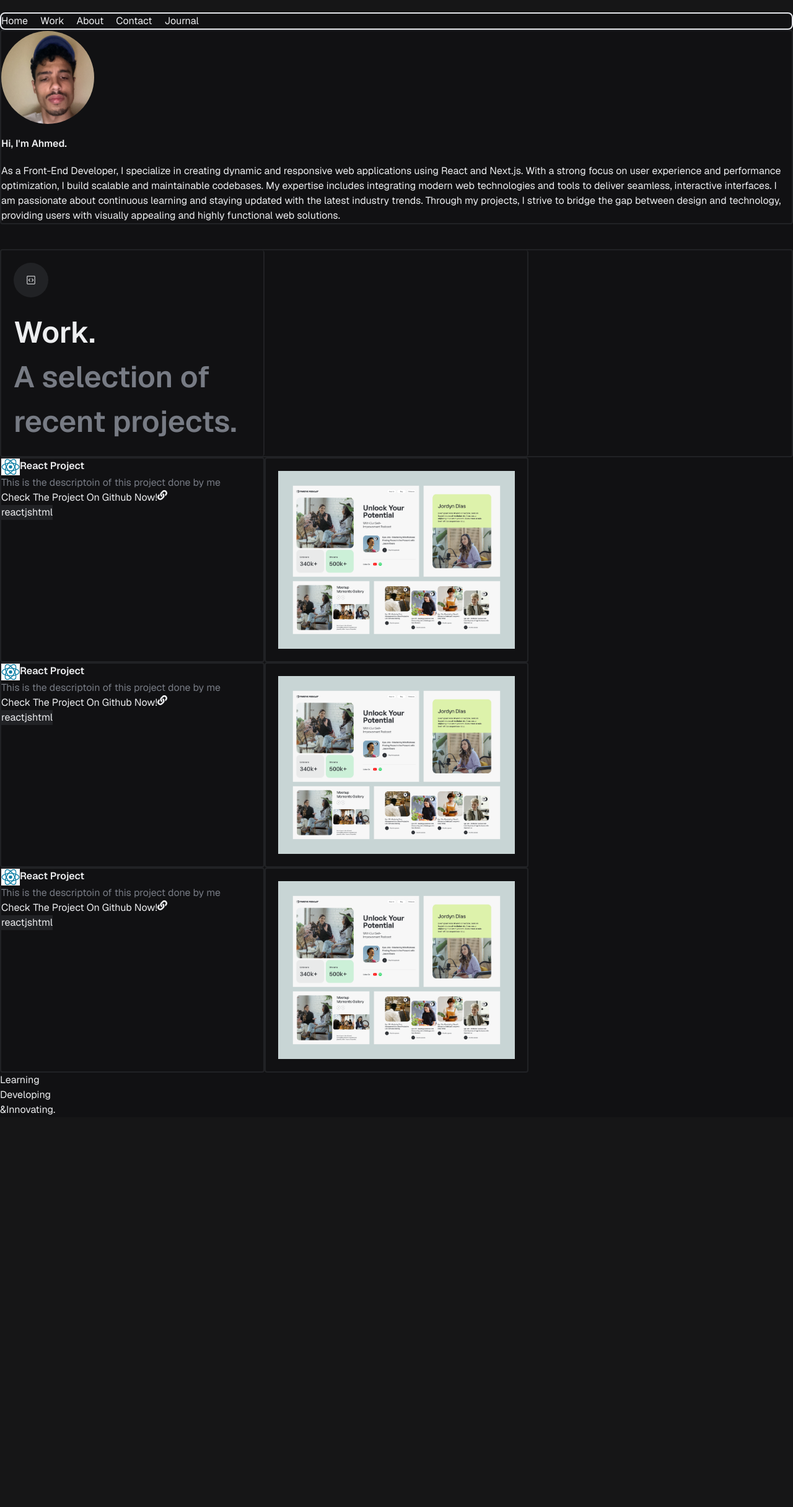
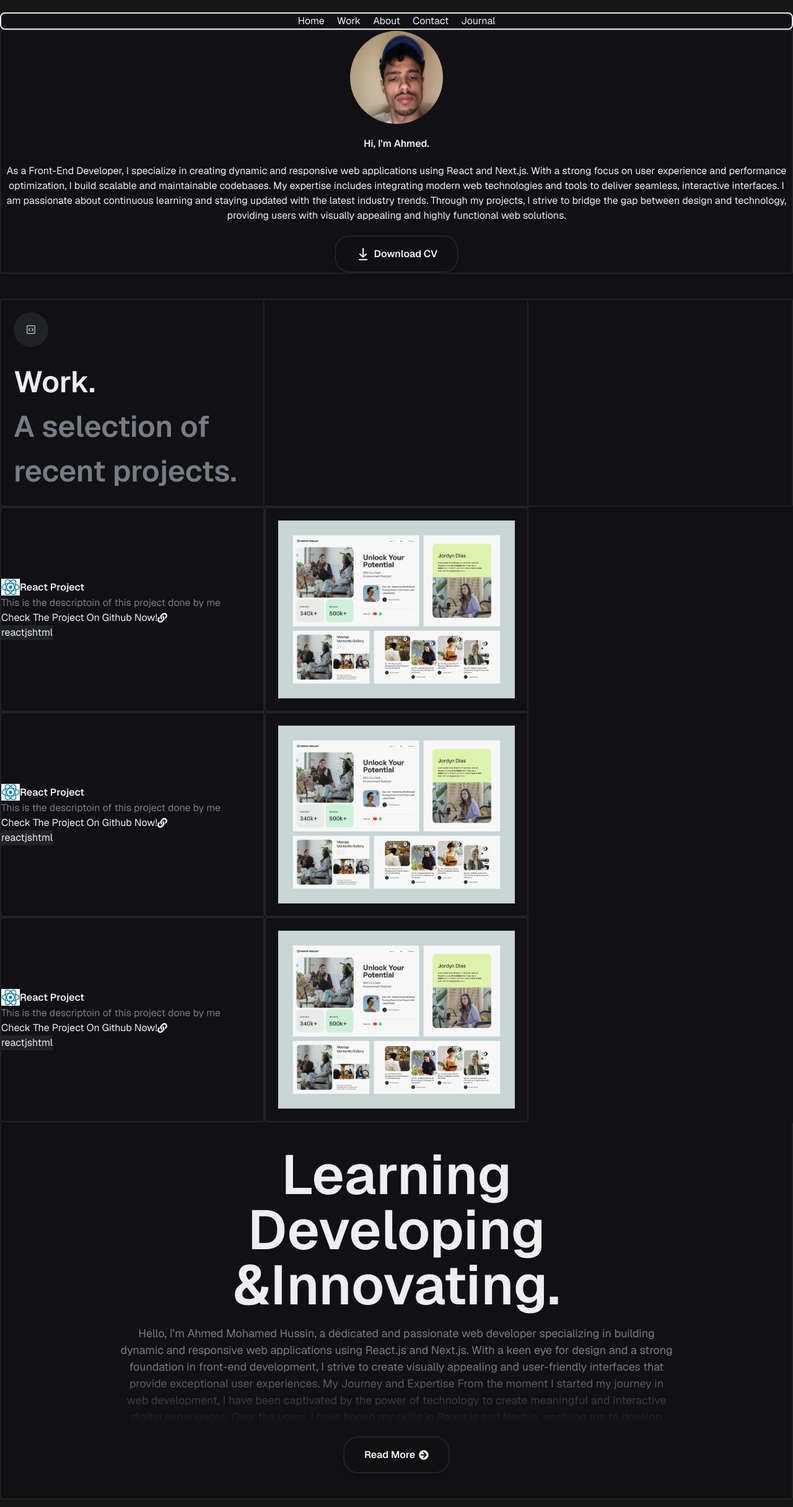
Before and after one commit to Ahmedhussin1/Personal-Portfolio, a Next.js app: page / in a window 1280 px wide. Shown: the whole page at 62% size. Before the commit the page ends 1803 px from the top, so only its background shows below. Built offline with nearby package versions, Linux system fonts and the light colour scheme.

Commit message:
about me section is finished with show more section done using use state to show the text when clicking the button and adding a fade over the text

```diff
--- a/src/Components/Hero.jsx
+++ b/src/Components/Hero.jsx
@@ -1,6 +1,7 @@
-import React from 'react'
+import React from "react";
 import Image from "next/image";
-import profilePic from '../../public/IMG_5814-sq.JPG'
+import Link from "next/link";
+import profilePic from "../../public/IMG_5814-sq.JPG";
 function Hero() {
   return (
     <div className="border-2 border-lines-color rounded">
@@ -13,7 +14,7 @@ function Hero() {
           height={150}
         />
         <h1 className="text-[90px] font-semibold text-white">Hi, I'm Ahmed.</h1>
-        <p className='text-center'>
+        <p className="text-center">
           As a Front-End Developer, I specialize in creating dynamic and
           responsive web applications using React and Next.js. With a strong
           focus on user experience and performance optimization, I build
@@ -24,9 +25,45 @@ function Hero() {
           to bridge the gap between design and technology, providing users with
           visually appealing and highly functional web solutions.
         </p>
+        <a href="/Ahmed Mohamed Hussin (CV).pdf" download>
+          <button class="cursor-pointer group relative flex gap-1.5 px-8 py-4 bg-[#111113] bg-opacity-80 text-[#f1f1f1] rounded-3xl hover:bg-opacity-70 transition font-semibold shadow-md border-2 border-lines-color">
+            <svg
+              xmlns="http://www.w3.org/2000/svg"
+              fill="none"
+              viewBox="0 0 24 24"
+              height="24px"
+              width="24px"
+            >
+              <g stroke-width="0" id="SVGRepo_bgCarrier"></g>
+              <g
+                stroke-linejoin="round"
+                stroke-linecap="round"
+                id="SVGRepo_tracerCarrier"
+              ></g>
+              <g id="SVGRepo_iconCarrier">
+                {" "}
+                <g id="Interface / Download">
+                  {" "}
+                  <path
+                    stroke-linejoin="round"
+                    stroke-linecap="round"
+                    stroke-width="2"
+                    stroke="#f1f1f1"
+                    d="M6 21H18M12 3V17M12 17L17 12M12 17L7 12"
+                    id="Vector"
+                  ></path>{" "}
+                </g>{" "}
+              </g>
+            </svg>
+            Download CV
+            <div class="absolute opacity-0 -bottom-full rounded-md py-2 px-2 bg-[#161617] bg-opacity-70 left-1/2 -translate-x-1/2 group-hover:opacity-100 transition-opacity shadow-lg">
+              Download
+            </div>
+          </button>
+        </a>
       </div>
     </div>
   );
 }
 
-export default Hero
+export default Hero;
--- a/src/app/page.js
+++ b/src/app/page.js
@@ -1,3 +1,4 @@
+'use client'
 import Navbar from "@/Components/Navbar";
 import Hero from "@/Components/Hero";
 import Image from "next/image";
@@ -5,8 +6,13 @@ import WorkCard from "@/Components/WorkCard";
 import reactIcon from "../../public/images.png";
 import projectImg from "../../public/original-accb2ef29d68a2a29119c5e3ff116f33.png";
 import { GoCodeSquare } from "react-icons/go";
+import { FaArrowCircleRight } from "react-icons/fa";
+import { useState } from "react";
+
 
 export default function Home() {
+    const [showFullText, setShowFullText] = useState(false);
+
   return (
     <div className="max-w-7xl mx-auto bg-background-color">
       {/* hero section */}
@@ -51,9 +57,76 @@ export default function Home() {
         skills={["react", "js", "html"]}
       />
       {/* about section */}
-      <div>
-        <div>
-          <h1>Learning <br/> Developing <br/> &Innovating.</h1>
+      <div className="flex flex-col justify-center items-center gap-5 border-2 border-lines-color rounded border-t-0">
+        <div className="flex justify-center items-center pt-10">
+          <h1 className="text-[89px] text-[#edeef0] text-center font-semibold leading-none">
+            Learning <br /> Developing <br /> &Innovating.
+          </h1>
+        </div>
+        <div
+          className={`max-w-4xl mx-auto text-center relative overflow-hidden ${
+            !showFullText ? "max-h-[10rem] fade-mask" : ""
+          }`}
+        >
+          <p className="text-[18px] text-[#777b84]">
+            Hello, I’m Ahmed Mohamed Hussin, a dedicated and passionate web
+            developer specializing in building dynamic and responsive web
+            applications using React.js and Next.js. With a keen eye for design
+            and a strong foundation in front-end development, I strive to create
+            visually appealing and user-friendly interfaces that provide
+            exceptional user experiences. My Journey and Expertise From the
+            moment I started my journey in web development, I have been
+            captivated by the power of technology to create meaningful and
+            interactive digital experiences. Over the years, I have honed my
+            skills in React.js and Next.js, enabling me to develop scalable and
+            maintainable web applications. My technical expertise is
+            complemented by my good taste in design, ensuring that my projects
+            are not only functional but also aesthetically pleasing. Notable
+            Projects One of the most significant milestones in my career was my
+            graduation project, where I was responsible for developing the
+            front-end of an online code judge system. This project showcased my
+            ability to handle complex requirements and deliver a polished,
+            user-centric interface that met the high standards of both
+            functionality and design. In addition to my graduation project, I
+            have completed numerous other projects, many of which are available
+            on my GitHub profile. These projects demonstrate my versatility and
+            commitment to continuous learning and improvement. Whether it’s
+            developing e-commerce websites, personal portfolios, or interactive
+            web applications, I always strive to push the boundaries of what’s
+            possible with web technologies. Mastering Animation Beyond static
+            design, I have also delved into the world of web animations using
+            Framer Motion. I understand that animations can significantly
+            enhance user engagement and provide a more immersive experience. I
+            have successfully integrated Framer Motion into several projects,
+            adding fluid and engaging animations that elevate the overall user
+            experience. Continuous Learning and Passion My passion for web
+            development and design drives me to stay updated with the latest
+            trends and best practices in the industry. I am constantly exploring
+            new technologies and techniques to enhance my skill set and deliver
+            cutting-edge solutions. I believe that a great developer is always
+            learning, and I am committed to growing both personally and
+            professionally. Let’s Connect I am excited to connect with
+            like-minded professionals, collaborate on innovative projects, and
+            contribute to the ever-evolving field of web development. Whether
+            you are looking for a developer to bring your vision to life or
+            simply want to discuss the latest trends in web technologies, feel
+            free to reach out to me.
+          </p>
+          {!showFullText && (
+            <div className="absolute bottom-0 w-full h-24 bg-gradient-to-t from-[#111113] to-transparent pointer-events-none"></div>
+          )}
+        </div>
+        <div className="pb-10">
+          <button
+            onClick={() => setShowFullText(!showFullText)}
+            className="cursor-pointer group relative flex items-center gap-1.5 px-8 py-4 bg-[#111113] bg-opacity-80 text-[#f1f1f1] rounded-3xl hover:bg-opacity-70 transition font-semibold shadow-md border-2 border-lines-color"
+          >
+            {showFullText ? "Show Less" : "Read More"}
+            <FaArrowCircleRight />
+            <div className="absolute opacity-0 -bottom-full rounded-md py-2 px-2 bg-[#161617] bg-opacity-70 left-1/2 -translate-x-1/2 group-hover:opacity-100 transition-opacity shadow-lg">
+              {showFullText ? "show less" : "read more"}
+            </div>
+          </button>
         </div>
       </div>
     </div>
```
Also changed, not shown: 1 other file (tests, documents, lock files or other folders).
